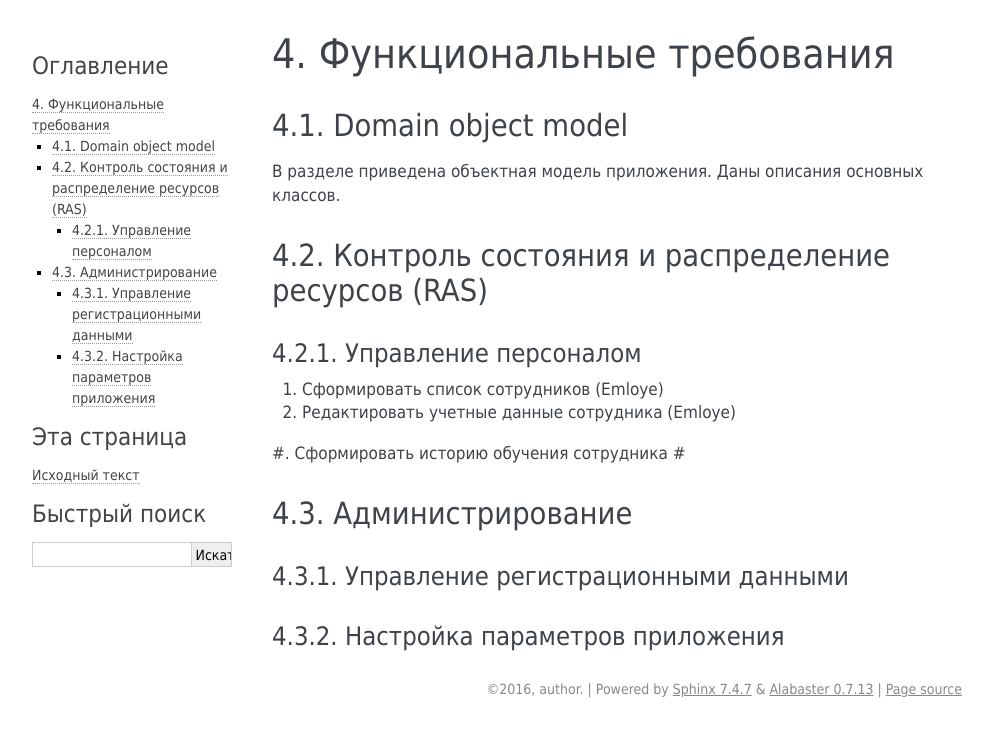
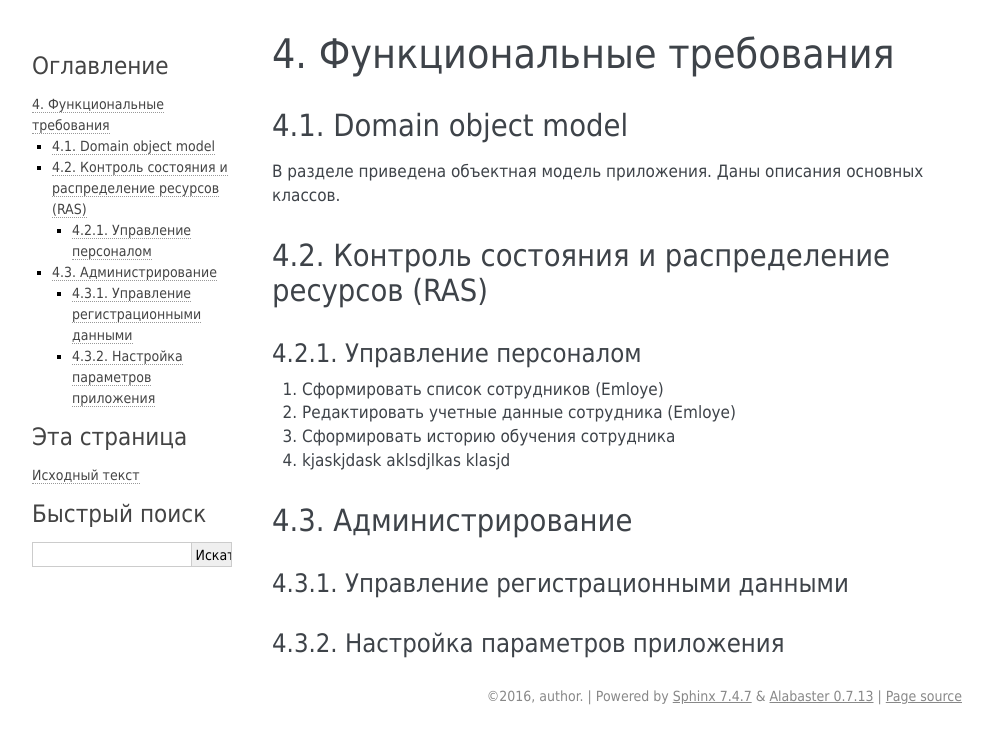
Before and after one commit to komara1964/planningandsheduling, a Sphinx documentation site: the page built from source/SRS.txt, in a window 1280 px wide. Shown: the top 744 px of the page, without its empty margins (148-1141 px from the left). Built offline with Sphinx 7.4.7, drawn with Linux system fonts in a browser that asks for light colours; some of the changed lines change nothing that is shown.

Commit message:
commit15_1

```diff
--- a/source/SRS.txt
+++ b/source/SRS.txt
@@ -13,10 +13,7 @@ Domain object model
 Управление персоналом
 ---------------------
 
-#. Сформировать список сотрудников (Emloye)
-#. Редактировать учетные данные сотрудника (Emloye)
-#. Сформировать историю обучения сотрудника
-#
+.. include:: /FeatureList/RAS/HRManagement/FSList.txt
 
 Администрирование
 =================
```
